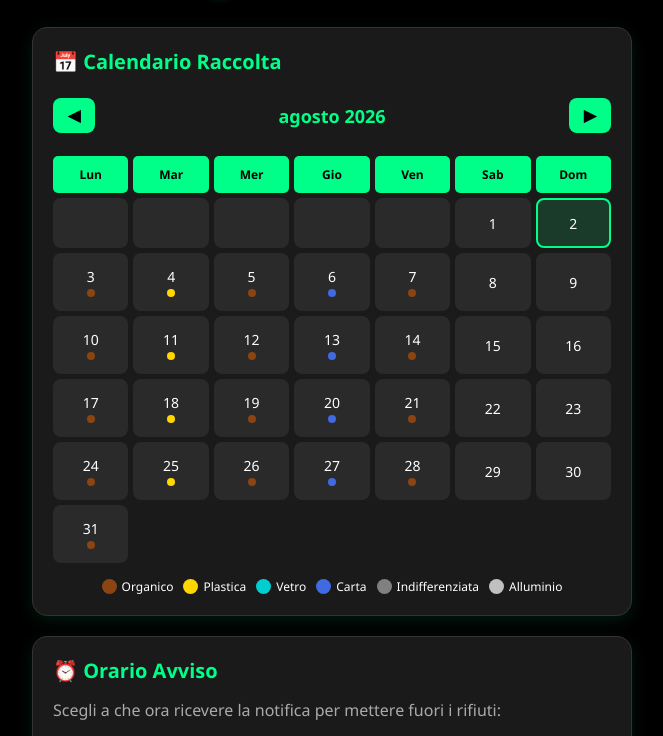
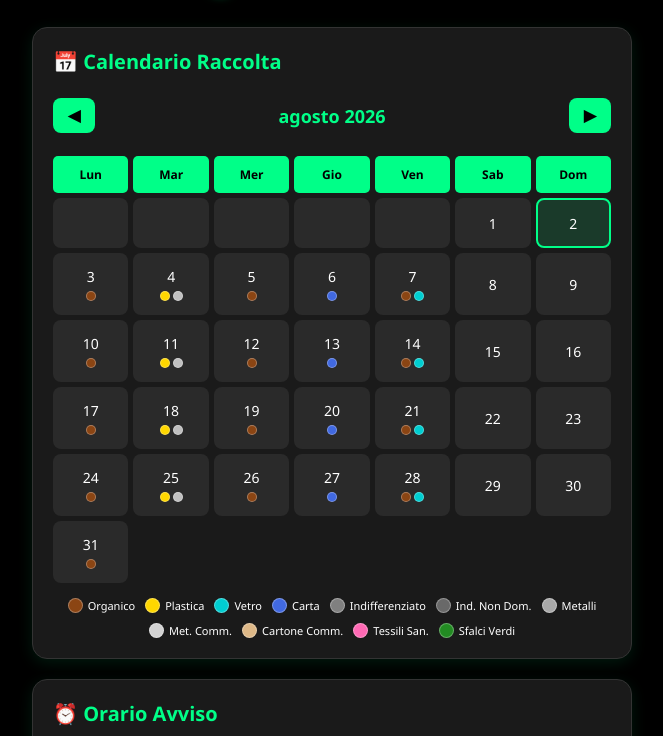
Before and after one commit to xsavi/gestione-rifiuti, a plain HTML site: page index.html in a window 1280 px wide. Both pictures are taken after a click on the element "10". Shown: the part 61-797 px from the top of the page, without its empty margins (308-971 px from the left). Drawn offline with Linux system fonts and the light colour scheme.

Commit message:
Update index.html

```diff
--- a/index.html
+++ b/index.html
@@ -101,19 +101,33 @@
             position: relative;
         }
 
+        .waste-indicators {
+            display: flex;
+            flex-wrap: wrap;
+            gap: 3px;
+            justify-content: center;
+            margin-top: 5px;
+        }
+
         .waste-indicator {
-            width: 8px;
-            height: 8px;
+            width: 10px;
+            height: 10px;
             border-radius: 50%;
-            margin-top: 3px;
+            border: 1px solid rgba(255,255,255,0.3);
         }
 
         .waste-organico { background: #8B4513; }
         .waste-plastica { background: #FFD700; }
         .waste-vetro { background: #00CED1; }
         .waste-carta { background: #4169E1; }
-        .waste-indifferenziata { background: #808080; }
+        .waste-indifferenziato { background: #808080; }
+        .waste-indifferenziato_non_domestico { background: #696969; }
         .waste-alluminio { background: #C0C0C0; }
+        .waste-metalli { background: #A9A9A9; }
+        .waste-metalli_commerciali { background: #D3D3D3; }
+        .waste-cartone_commerciale { background: #DEB887; }
+        .waste-tessili_sanitari { background: #FF69B4; }
+        .waste-sfalci_verdi { background: #228B22; }
 
         .legend {
             display: flex;
@@ -127,13 +141,14 @@
             display: flex;
             align-items: center;
             gap: 5px;
-            font-size: 12px;
+            font-size: 11px;
         }
 
         .legend-color {
             width: 15px;
             height: 15px;
             border-radius: 50%;
+            border: 1px solid rgba(255,255,255,0.3);
         }
 
         input, select, button {
@@ -215,16 +230,6 @@
             font-size: 18px;
         }
 
-        .notification-badge {
-            display: inline-block;
-            background: #ff4444;
-            color: #fff;
-            padding: 3px 8px;
-            border-radius: 10px;
-            font-size: 12px;
-            margin-left: 10px;
-        }
-
         .status {
             padding: 10px;
             border-radius: 8px;
@@ -269,6 +274,15 @@
                 font-size: 10px;
                 padding: 8px 3px;
             }
+
+            .waste-indicator {
+                width: 8px;
+                height: 8px;
+            }
+
+            .legend-item {
+                font-size: 10px;
+            }
         }
     </style>
 </head>
@@ -308,12 +322,32 @@
                     <span>Carta</span>
                 </div>
                 <div class="legend-item">
-                    <div class="legend-color waste-indifferenziata"></div>
-                    <span>Indifferenziata</span>
+                    <div class="legend-color waste-indifferenziato"></div>
+                    <span>Indifferenziato</span>
                 </div>
                 <div class="legend-item">
-                    <div class="legend-color waste-alluminio"></div>
-                    <span>Alluminio</span>
+                    <div class="legend-color waste-indifferenziato_non_domestico"></div>
+                    <span>Ind. Non Dom.</span>
+                </div>
+                <div class="legend-item">
+                    <div class="legend-color waste-metalli"></div>
+                    <span>Metalli</span>
+                </div>
+                <div class="legend-item">
+                    <div class="legend-color waste-metalli_commerciali"></div>
+                    <span>Met. Comm.</span>
+                </div>
+                <div class="legend-item">
+                    <div class="legend-color waste-cartone_commerciale"></div>
+                    <span>Cartone Comm.</span>
+                </div>
+                <div class="legend-item">
+                    <div class="legend-color waste-tessili_sanitari"></div>
+                    <span>Tessili San.</span>
+                </div>
+                <div class="legend-item">
+                    <div class="legend-color waste-sfalci_verdi"></div>
+                    <span>Sfalci Verdi</span>
                 </div>
             </div>
         </div>
@@ -339,13 +373,13 @@
                 </label>
             </div>
             <button onclick="downloadTemplate()" style="margin-top: 10px;">📥 Scarica Template</button>
-            <button onclick="downloadCurrentCalendar()">💾 Esporta Calendario Attuale</button>
+            <button onclick="downloadCurrentCalendar()"> Esporta Calendario Attuale</button>
             <div id="fileStatus"></div>
         </div>
 
         <!-- QR Code -->
         <div class="section">
-            <h2>📱 Condividi</h2>
+            <h2> Condividi</h2>
             <p style="margin-bottom: 10px; color: #aaa;">Scansiona il QR code per condividere il calendario:</p>
             <button onclick="generateQRCode()">Genera QR Code</button>
             <div id="qrcode"></div>
@@ -390,7 +424,7 @@
         function generateSampleData() {
             const data = {};
             const year = new Date().getFullYear();
-            const wasteTypes = ['organico', 'plastica', 'vetro', 'carta', 'indifferenziata', 'alluminio'];
+            const wasteTypes = ['organico', 'plastica', 'vetro', 'carta', 'indifferenziato', 'alluminio'];
 
             for (let month = 0; month < 12; month++) {
                 const daysInMonth = new Date(year, month + 1, 0).getDate();
@@ -457,9 +491,17 @@
 
                 if (calendarData[dateStr]) {
                     dayElement.classList.add('has-waste');
+
+                    // Crea tutti gli indicatori per ogni materiale
+                    let indicatorsHTML = '<div class="waste-indicators">';
+                    calendarData[dateStr].forEach(waste => {
+                        indicatorsHTML += `<div class="waste-indicator waste-${waste}" title="${waste}"></div>`;
+                    });
+                    indicatorsHTML += '</div>';
+
                     dayElement.innerHTML = `
                         <span>${day}</span>
-                        <div class="waste-indicator waste-${calendarData[dateStr][0]}"></div>
+                        ${indicatorsHTML}
                     `;
                     dayElement.onclick = () => showWasteInfo(dateStr);
                 } else {
@@ -478,12 +520,17 @@
                 'plastica': '🟡 Plastica',
                 'vetro': '🔵 Vetro',
                 'carta': '🔷 Carta',
-                'indifferenziata': '⚫ Indifferenziata',
-                'alluminio': '⚪ Alluminio'
+                'indifferenziato': '⚫ Indifferenziato',
+                'indifferenziato_non_domestico': '⚫ Ind. Non Dom.',
+                'metalli': ' Metalli',
+                'metalli_commerciali': '⚪ Met. Comm.',
+                'cartone_commerciale': '🟫 Cartone Comm.',
+                'tessili_sanitari': '🩷 Tessili San.',
+                'sfalci_verdi': '🟢 Sfalci Verdi'
             };
 
-            const names = wastes.map(w => wasteNames[w]).join(', ');
-            alert(`Data: ${dateStr}\nRifiuti: ${names}`);
+            const names = wastes.map(w => wasteNames[w] || w).join(', ');
+            alert(`Data: ${dateStr}\nMateriali da esporre:\n${names}`);
         }
 
         // Cambia mese
@@ -515,9 +562,9 @@
         // Scarica template
         function downloadTemplate() {
             const template = {
-                "2024-01-01": ["organico"],
-                "2024-01-02": ["plastica", "alluminio"],
-                "2024-01-03": ["carta"]
+                "2026-01-01": ["organico"],
+                "2026-01-02": ["plastica", "alluminio"],
+                "2026-01-03": ["carta"]
             };
             downloadJSON(template, 'template_calendario_rifiuti.json');
         }
@@ -591,19 +638,17 @@
 
         function scheduleDailyNotification() {
             if ('serviceWorker' in navigator && Notification.permission === 'granted') {
-                // Registra service worker per notifiche in background
                 navigator.serviceWorker.ready.then(registration => {
-                    // Pianifica notifica giornaliera
                     const [hours, minutes] = notificationTime.split(':');
                     const now = new Date();
-                    const notificationTime = new Date();
-                    notificationTime.setHours(parseInt(hours), parseInt(minutes), 0, 0);
+                    const notifTime = new Date();
+                    notifTime.setHours(parseInt(hours), parseInt(minutes), 0, 0);
 
-                    if (notificationTime < now) {
-                        notificationTime.setDate(notificationTime.getDate() + 1);
+                    if (notifTime < now) {
+                        notifTime.setDate(notifTime.getDate() + 1);
                     }
 
-                    const timeUntilNotification = notificationTime - now;
+                    const timeUntilNotification = notifTime - now;
 
                     setTimeout(() => {
                         const today = new Date().toISOString().split('T')[0];
@@ -615,11 +660,16 @@
                                 'plastica': 'Plastica',
                                 'vetro': 'Vetro',
                                 'carta': 'Carta',
-                                'indifferenziata': 'Indifferenziata',
-                                'alluminio': 'Alluminio'
+                                'indifferenziato': 'Indifferenziato',
+                                'indifferenziato_non_domestico': 'Ind. Non Dom.',
+                                'metalli': 'Metalli',
+                                'metalli_commerciali': 'Met. Comm.',
+                                'cartone_commerciale': 'Cartone Comm.',
+                                'tessili_sanitari': 'Tessili San.',
+                                'sfalci_verdi': 'Sfalci Verdi'
                             };
 
-                            const names = wastes.map(w => wasteNames[w]).join(', ');
+                            const names = wastes.map(w => wasteNames[w] || w).join(', ');
 
                             registration.showNotification('🗑️ Ricorda i rifiuti!', {
                                 body: `Oggi metti fuori: ${names}`,
@@ -630,7 +680,6 @@
                             });
                         }
 
-                        // Riprogramma per il giorno dopo
                         setTimeout(() => scheduleDailyNotification(), 24 * 60 * 60 * 1000);
                     }, timeUntilNotification);
                 });
```
